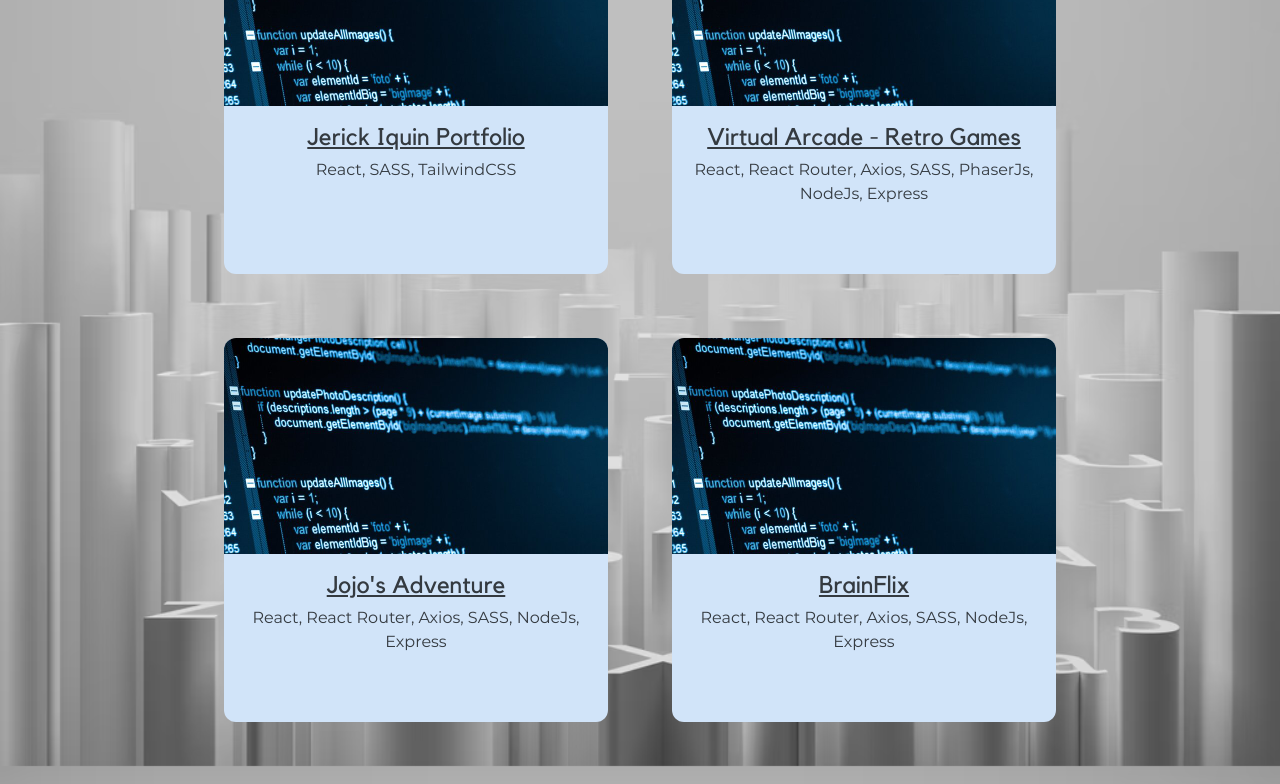
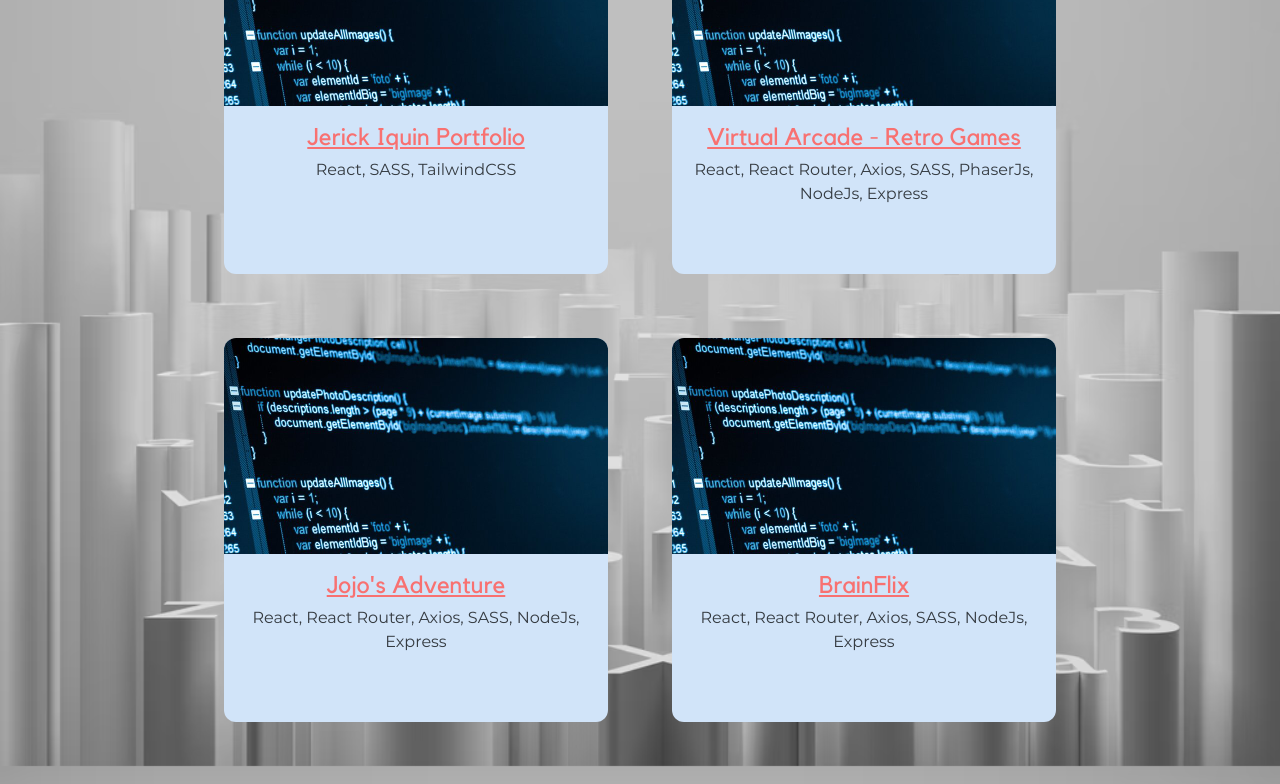
Before and after one commit to jekiquin/portfolio, a React (Create React App) app: page / in a window 1280 px wide. Shown: the part 2020-2804 px from the top of the page. Built offline with nearby package versions, Linux system fonts and the light colour scheme; what tailwindcss-animation-delay would draw is missing.

Commit message:
refactored color theme for the projects

```diff
--- a/src/components/Project.js
+++ b/src/components/Project.js
@@ -57,7 +57,7 @@ export default function Project({ project }) {
 
 			<div className="p-4 overflow-hidden text-ellipsis overflow-hidden">
 				<button onClick={handleMouseEnter}>
-					<h3 className="text-2xl underline">{name}</h3>
+					<h3 className="text-2xl underline text-red-400">{name}</h3>
 				</button>
 				<p>{stacks.join(', ')}</p>
 			</div>
--- a/src/data/projects.js
+++ b/src/data/projects.js
@@ -60,7 +60,7 @@ export const PROJECTS = {
 			description:
 				'Simple weather app implementing redux toolkit, rtk query and custom built pagination',
 			stacks: ['React', 'Sass', 'Tailwindcss', 'Redux Toolkit'],
-			deployedURL: '',
+			deployedURL: 'https://ji-react-weatherapp.herokuapp.com/',
 			githubURL: 'https://github.com/jekiquin/simpleweatherapp'
 		}
 	]
```
